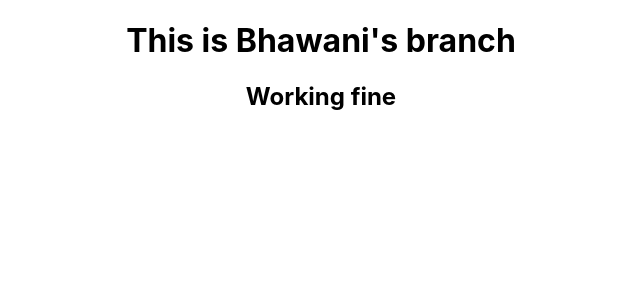
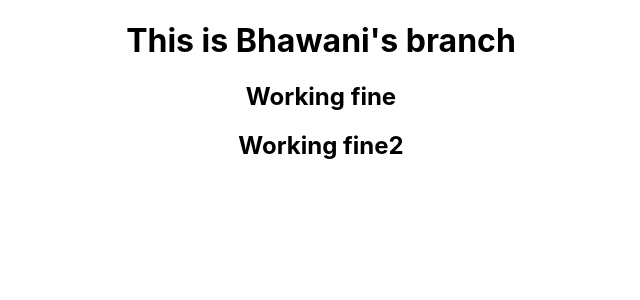
Before and after one commit to hmntk/primevideoclone, a React (Create React App) app: page / in a window 1280 px wide. Shown: the top 300 px of the page, without its empty margins (319-959 px from the left). Built offline with nearby package versions, Linux system fonts and the light colour scheme.

Commit message:
second commit2

```diff
--- a/src/App.js
+++ b/src/App.js
@@ -6,6 +6,7 @@ function App() {
     <div className="App">
       <h1>This is Bhawani's branch</h1>
       <h2>Working fine</h2>
+      <h2>Working fine2</h2>
 
     </div>
   );
```
